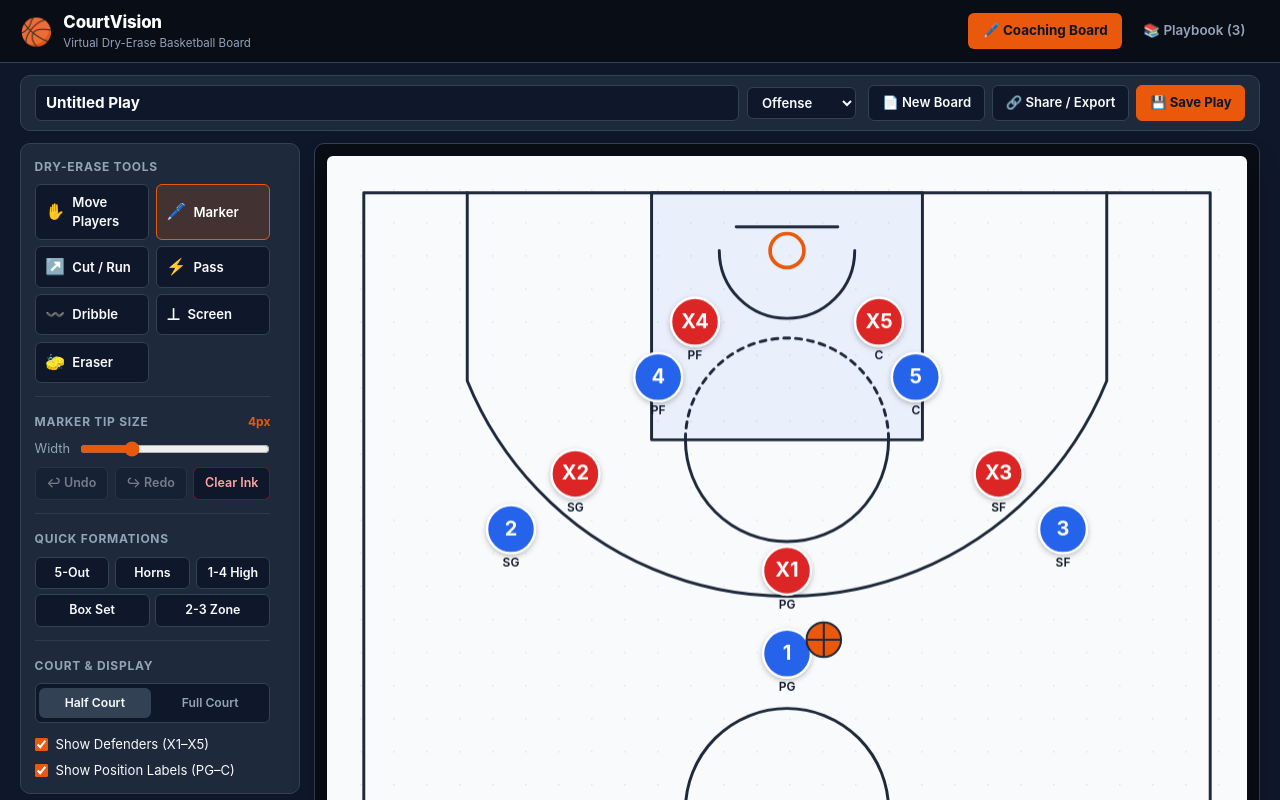
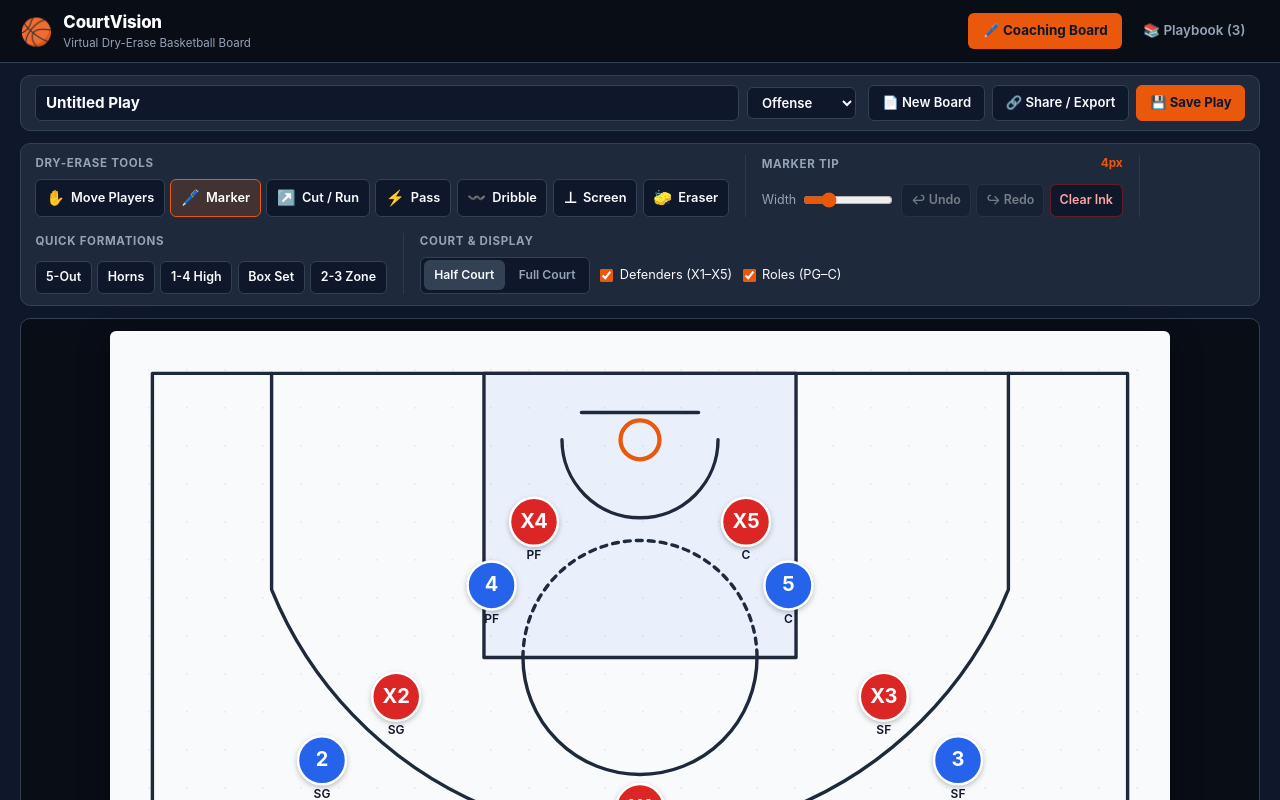
Before and after one commit to kennith/courtvision-app, a Vue app: page / in a window 1280 px wide. Shown: the top 800 px of the page. Built offline with nearby package versions, Linux system fonts and the light colour scheme.

Commit message:
style(board): arrange main workspace in rows with court centered in the middle

```diff
--- a/src/components/MarkerToolbar.vue
+++ b/src/components/MarkerToolbar.vue
@@ -33,11 +33,11 @@ function onWidthInput(e) {
 </script>
 
 <template>
-  <aside class="toolbar-panel scrollable-panel" aria-label="Coaching Board Tools">
+  <aside class="toolbar-panel" aria-label="Coaching Board Tools">
     <!-- Tool Selector -->
     <section class="tool-section">
       <h2 class="section-heading">Dry-Erase Tools</h2>
-      <div class="tool-grid">
+      <div class="tool-row">
         <button
           v-for="tool in tools"
           :key="tool.id"
@@ -56,12 +56,13 @@ function onWidthInput(e) {
     <!-- Marker Tip & Stroke Actions -->
     <section class="tool-section">
       <div class="section-row">
-        <h2 class="section-heading">Marker Tip Size</h2>
+        <h2 class="section-heading">Marker Tip</h2>
         <span class="badge-thickness">{{ boardStore.markerWidth }}px</span>
       </div>
 
+      <div class="tip-and-actions">
         <label class="slider-label" for="marker-width-range">
-        <span>Width</span>
+          <span class="sr-label">Width</span>
           <input
             id="marker-width-range"
             type="range"
@@ -99,6 +100,7 @@ function onWidthInput(e) {
             Clear Ink
           </button>
         </div>
+      </div>
     </section>
 
     <!-- Quick Formations -->
@@ -120,6 +122,7 @@ function onWidthInput(e) {
     <!-- Court Configuration -->
     <section class="tool-section">
       <h2 class="section-heading">Court &amp; Display</h2>
+      <div class="court-display-row">
         <div class="segmented-group" role="group" aria-label="Court dimensions">
           <button
             type="button"
@@ -139,7 +142,7 @@ function onWidthInput(e) {
           </button>
         </div>
 
-      <div class="toggles-stack">
+        <div class="toggles-row">
           <label class="checkbox-label" for="toggle-defense">
             <input
               id="toggle-defense"
@@ -147,7 +150,7 @@ function onWidthInput(e) {
               type="checkbox"
               class="visually-hidden"
             />
-          <span>Show Defenders (X1–X5)</span>
+            <span>Defenders (X1–X5)</span>
           </label>
           <label class="checkbox-label" for="toggle-roles">
             <input
@@ -156,8 +159,9 @@ function onWidthInput(e) {
               type="checkbox"
               class="visually-hidden"
             />
-          <span>Show Position Labels (PG–C)</span>
+            <span>Roles (PG–C)</span>
           </label>
+        </div>
       </div>
     </section>
   </aside>
@@ -168,33 +172,36 @@ function onWidthInput(e) {
   background-color: var(--bg-panel);
   border: 1px solid var(--border-color);
   border-radius: var(--radius-md);
-  padding: 0.85rem;
+  padding: 0.7rem 0.9rem;
   display: flex;
-  flex-direction: column;
+  flex-wrap: wrap;
+  align-items: stretch;
   gap: 1rem;
 }
 
 .tool-section {
   display: flex;
   flex-direction: column;
-  gap: 0.55rem;
-  padding-block-end: 0.85rem;
-  border-block-end: 1px solid rgba(148, 163, 184, 0.14);
+  justify-content: space-between;
+  gap: 0.45rem;
+  padding-inline-end: 1rem;
+  border-inline-end: 1px solid rgba(148, 163, 184, 0.14);
 }
 
 .tool-section:last-child {
-  padding-block-end: 0;
-  border-block-end: none;
+  padding-inline-end: 0;
+  border-inline-end: none;
 }
 
 .section-row {
   display: flex;
   align-items: safe center;
   justify-content: space-between;
+  gap: 0.5rem;
 }
 
 .section-heading {
-  font-size: 0.75rem;
+  font-size: 0.72rem;
   text-transform: uppercase;
   letter-spacing: 0.06em;
   color: var(--text-muted);
@@ -202,29 +209,29 @@ function onWidthInput(e) {
 }
 
 .badge-thickness {
-  font-size: 0.75rem;
+  font-size: 0.74rem;
   color: var(--brand-color);
   font-weight: 700;
 }
 
-.tool-grid {
-  display: grid;
-  grid-template-columns: repeat(2, 1fr);
-  gap: 0.4rem;
+.tool-row {
+  display: flex;
+  flex-wrap: wrap;
+  gap: 0.35rem;
 }
 
 .tool-btn {
-  display: flex;
+  display: inline-flex;
   align-items: safe center;
-  gap: 0.45rem;
-  padding-block: 0.5rem;
+  gap: 0.38rem;
+  padding-block: 0.42rem;
   padding-inline: 0.6rem;
   background-color: var(--bg-elevated);
   border: 1px solid var(--border-color);
   border-radius: var(--radius-sm);
-  font-size: 0.82rem;
+  font-size: 0.8rem;
   font-weight: 600;
-  text-align: start;
+  white-space: nowrap;
 }
 
 .tool-btn:hover {
@@ -238,36 +245,42 @@ function onWidthInput(e) {
 }
 
 .tool-icon {
-  font-size: 1rem;
+  font-size: 0.95rem;
+}
+
+.tip-and-actions {
+  display: flex;
+  flex-wrap: wrap;
+  align-items: safe center;
+  gap: 0.55rem;
 }
 
 .slider-label {
-  display: flex;
+  display: inline-flex;
   align-items: safe center;
-  gap: 0.65rem;
-  font-size: 0.8rem;
+  gap: 0.4rem;
+  font-size: 0.78rem;
   color: var(--text-muted);
 }
 
 .slider-label input[type="range"] {
-  flex: 1 1 auto;
+  inline-size: 90px;
 }
 
 .action-pair {
   display: flex;
-  flex-wrap: wrap;
-  gap: 0.4rem;
+  gap: 0.35rem;
 }
 
 .secondary-btn,
 .danger-btn {
-  flex: 1 1 auto;
   padding-block: 0.4rem;
-  padding-inline: 0.5rem;
+  padding-inline: 0.55rem;
   font-size: 0.78rem;
   font-weight: 600;
   background-color: var(--bg-elevated);
   border: 1px solid var(--border-color);
+  white-space: nowrap;
 }
 
 .secondary-btn:disabled {
@@ -291,13 +304,13 @@ function onWidthInput(e) {
 }
 
 .chip-btn {
-  flex: 1 1 70px;
-  padding-block: 0.38rem;
-  padding-inline: 0.5rem;
+  padding-block: 0.4rem;
+  padding-inline: 0.6rem;
   font-size: 0.78rem;
   font-weight: 600;
   background-color: var(--bg-elevated);
   border: 1px solid var(--border-color);
+  white-space: nowrap;
 }
 
 .chip-btn:hover {
@@ -305,21 +318,29 @@ function onWidthInput(e) {
   color: #fff;
 }
 
+.court-display-row {
+  display: flex;
+  flex-wrap: wrap;
+  align-items: safe center;
+  gap: 0.65rem;
+}
+
 .segmented-group {
   display: flex;
   background-color: var(--bg-elevated);
-  padding: 0.2rem;
+  padding: 0.18rem;
   border-radius: var(--radius-sm);
   border: 1px solid var(--border-color);
   gap: 0.2rem;
 }
 
 .seg-btn {
-  flex: 1 1 0;
-  padding-block: 0.35rem;
+  padding-block: 0.3rem;
+  padding-inline: 0.6rem;
   font-size: 0.76rem;
   font-weight: 600;
   color: var(--text-muted);
+  white-space: nowrap;
 }
 
 .seg-btn.active {
@@ -327,18 +348,27 @@ function onWidthInput(e) {
   color: var(--text-main);
 }
 
-.toggles-stack {
+.toggles-row {
   display: flex;
-  flex-direction: column;
-  gap: 0.45rem;
-  margin-block-start: 0.2rem;
+  flex-wrap: wrap;
+  align-items: safe center;
+  gap: 0.65rem;
 }
 
 .checkbox-label {
   display: inline-flex;
   align-items: safe center;
-  gap: 0.5rem;
-  font-size: 0.82rem;
+  gap: 0.4rem;
+  font-size: 0.8rem;
   cursor: pointer;
+  white-space: nowrap;
+}
+
+@media (max-width: 900px) {
+  .tool-section {
+    padding-inline-end: 0;
+    border-inline-end: none;
+    inline-size: 100%;
+  }
 }
 </style>
--- a/src/views/BoardView.vue
+++ b/src/views/BoardView.vue
@@ -82,14 +82,15 @@ onMounted(() => {
       </div>
     </header>
 
-    <!-- Main 2-Column Responsive Grid -->
-    <div class="workspace-grid">
-      <MarkerToolbar class="area-tools" />
+    <!-- Row-based Workspace Stack: Toolbar Row -> Board in Middle -> Animation Timeline Row -->
+    <div class="workspace-rows">
+      <MarkerToolbar class="row-tools" />
 
-      <div class="area-center">
+      <div class="row-board">
         <CourtCanvas ref="courtCanvasRef" />
-        <AnimationTimeline />
       </div>
+
+      <AnimationTimeline class="row-timeline" />
     </div>
 
     <SaveShareModal
@@ -105,7 +106,7 @@ onMounted(() => {
   flex-direction: column;
   gap: 0.75rem;
   padding: 0.75rem 1.25rem;
-  max-inline-size: 1520px;
+  max-inline-size: 1440px;
   margin-inline: auto;
   inline-size: 100%;
 }
@@ -180,32 +181,16 @@ onMounted(() => {
   font-weight: 700;
 }
 
-.workspace-grid {
-  display: grid;
-  grid-template-columns: 280px minmax(0, 1fr);
-  grid-template-areas: "tools center";
-  gap: 0.85rem;
-  align-items: start;
-}
-
-.area-tools {
-  grid-area: tools;
-}
-
-.area-center {
-  grid-area: center;
+.workspace-rows {
   display: flex;
   flex-direction: column;
   gap: 0.75rem;
-  min-inline-size: 0;
+  inline-size: 100%;
 }
 
-@media (max-width: 780px) {
-  .workspace-grid {
-    grid-template-columns: 1fr;
-    grid-template-areas:
-      "center"
-      "tools";
-  }
+.row-board {
+  display: flex;
+  justify-content: center;
+  inline-size: 100%;
 }
 </style>
```
Lines whose indentation alone changed are shown as unchanged.
